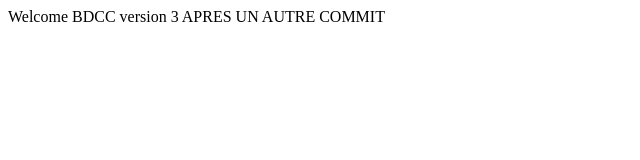
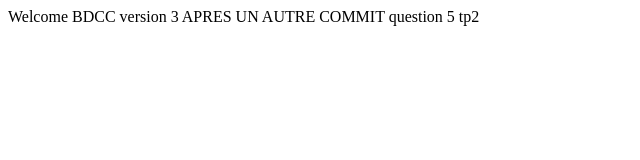
Before and after one commit to NAWAL-EL-AARAJ/tp4, a plain HTML site: page index.html in a window 1280 px wide. Shown: the whole page, without its empty margins (0-640 px from the left). Drawn offline with Linux system fonts and the light colour scheme.

Commit message:
modification job3

```diff
--- a/index.html
+++ b/index.html
@@ -5,6 +5,6 @@
 <title>BDCC</title>
 </head>
 <body>
-Welcome BDCC version 3 APRES UN AUTRE COMMIT
+Welcome BDCC version 3 APRES UN AUTRE COMMIT question 5 tp2
 </body>
 </html>
```
